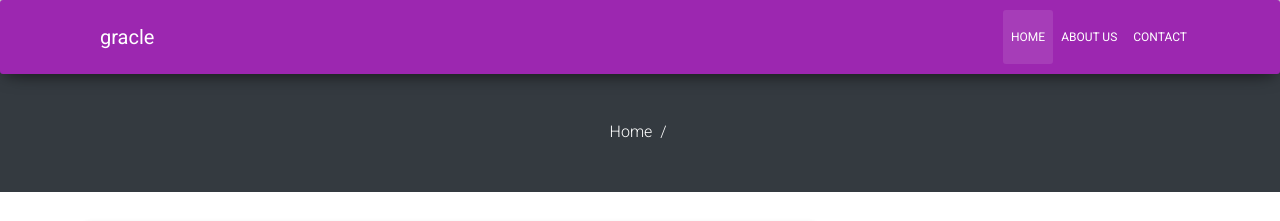
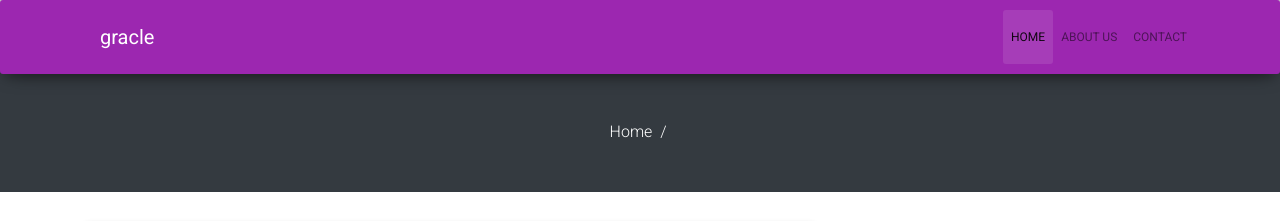
Before and after one commit to gracle/gracle.github.io, a Jekyll site: the page built from index.html, in a window 1280 px wide. Shown: the top 221 px of the page. Built offline with Jekyll 4.4.1, drawn with Linux system fonts in a browser that asks for light colours; nearby versions of some CDN libraries; the list of posts is cut into pages by our own code.

Commit message:
Update menu.html

```diff
--- a/_includes/menu.html
+++ b/_includes/menu.html
@@ -1,5 +1,5 @@
-<nav class="navbar navbar-primary navbar-expand-sm fixed-top" id="nav">
-	<div class="container" id="nav-list">
+<nav class="navbar navbar-primary navbar-expand-sm navbar-light fixed-top" id="nav">
+	<div class="container" id="nav-list" style="color:#ffffff;">
 		<a class="navbar-brand" href="/"><b>gracle</b></a>
 		<button class="navbar-toggler" type="button" data-toggle="collapse" data-target="#navbarResponsive" aria-controls="navbarResponsive" aria-expanded="false" aria-label="Toggle navigation">
       <span class="navbar-toggler-icon"></span>
```
